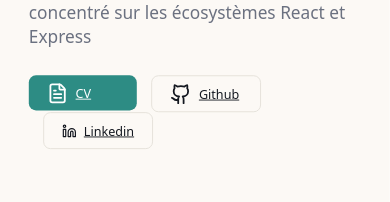
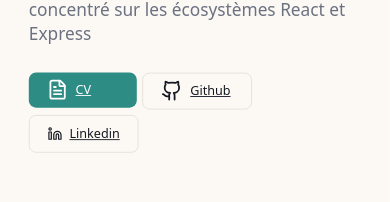
Before and after one commit to SolomonKa/Portfolio, a React (Vite) app: page / in a window 390 px wide. Shown: the part 435-637 px from the top of the page. Built offline with nearby package versions, Linux system fonts and the light colour scheme; a web font is replaced by a local one.

Commit message:
Updated about link buttons.

```diff
--- a/src/App.css
+++ b/src/App.css
@@ -79,7 +79,7 @@
 
 @media (max-width: 768px) {
 	.btn-outline {
-		margin-right: 0.4rem;
+		margin-left: 0;
 	}
 }
 
--- a/src/Style/About.style.css
+++ b/src/Style/About.style.css
@@ -43,12 +43,6 @@
 .links-container {
 	margin-top: 1.8rem;
 	display: flex;
-	flex-wrap: wrap
+	flex-wrap: wrap;
+	gap: 0.4rem;
 }
-
-
-/* @media (max-width: 768px) {
-	.about-container {
-	max-width: 80%;
-}
-} */
```
